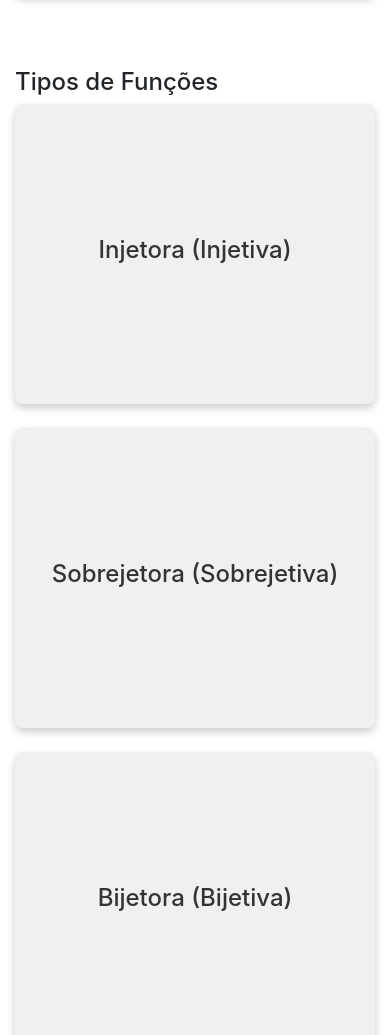
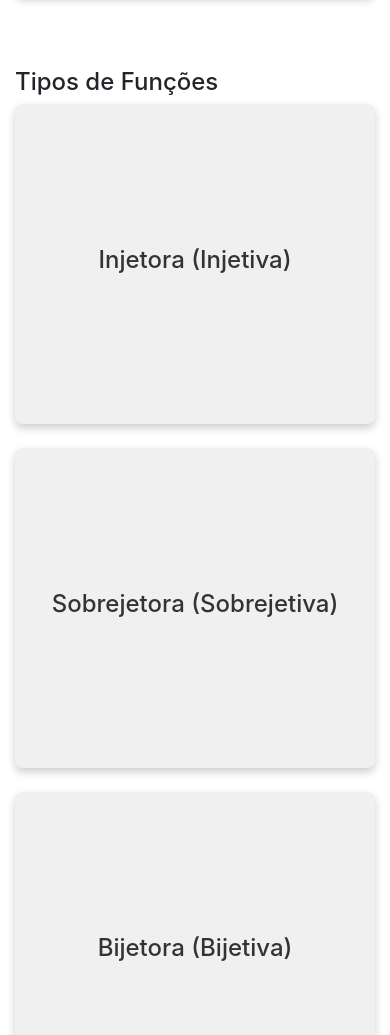
Before and after one commit to LucasFigs/Mundo-dos-Conjuntos, a plain HTML site: page funcoes.html in a window 390 px wide. Shown: the part 965-2000 px from the top of the page. Drawn offline with nearby package versions, Linux system fonts and the light colour scheme.

Commit message:
funciona pelo amor de Deus

```diff
--- a/funcoes.html
+++ b/funcoes.html
@@ -170,7 +170,7 @@
 
         @media (max-width: 576px) {
             .card-inner {
-                height: 300px;
+                height: 320px;
             }
 
             .jorginho .card-inner {
@@ -192,6 +192,12 @@
 
             .card-back img {
                 height: 100px;
+            }
+
+            /* Ajuste o padding para melhor visualização em telas menores */
+            .card-front,
+            .card-back {
+                padding: 5px;
             }
         }
     </style>
```
Also changed, not shown: relacoes.html (+2 -2 lines).
